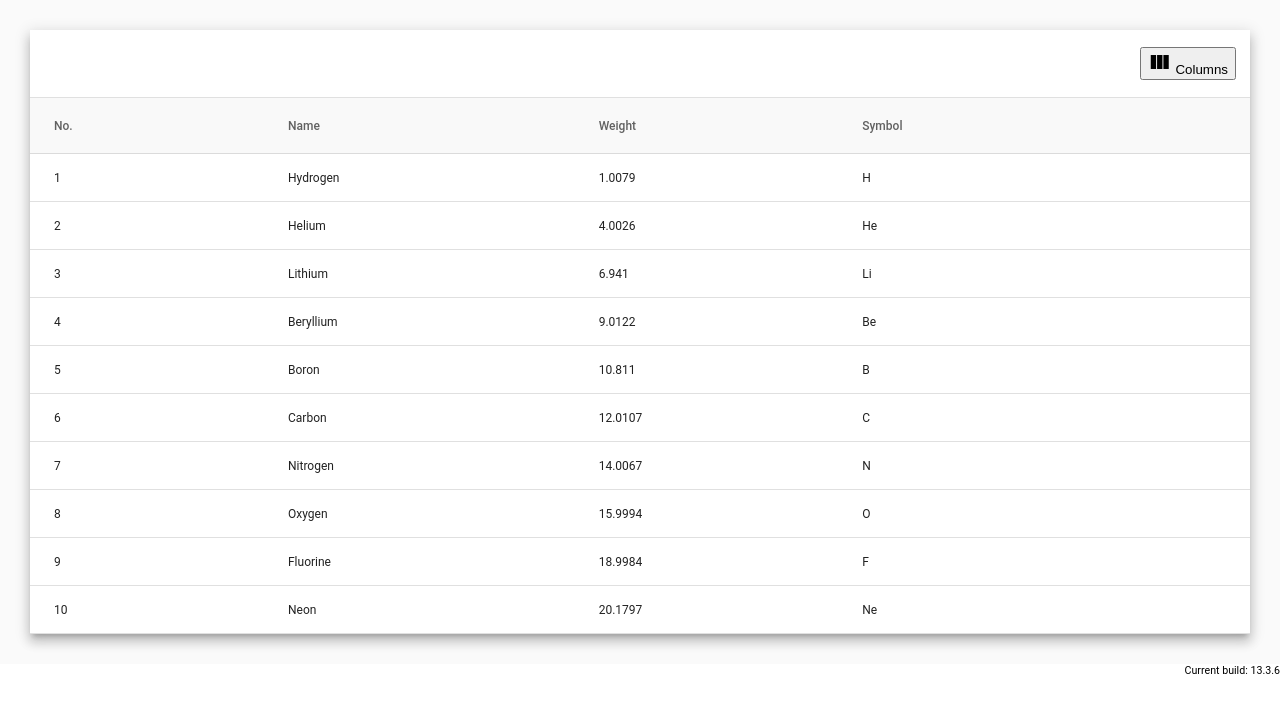
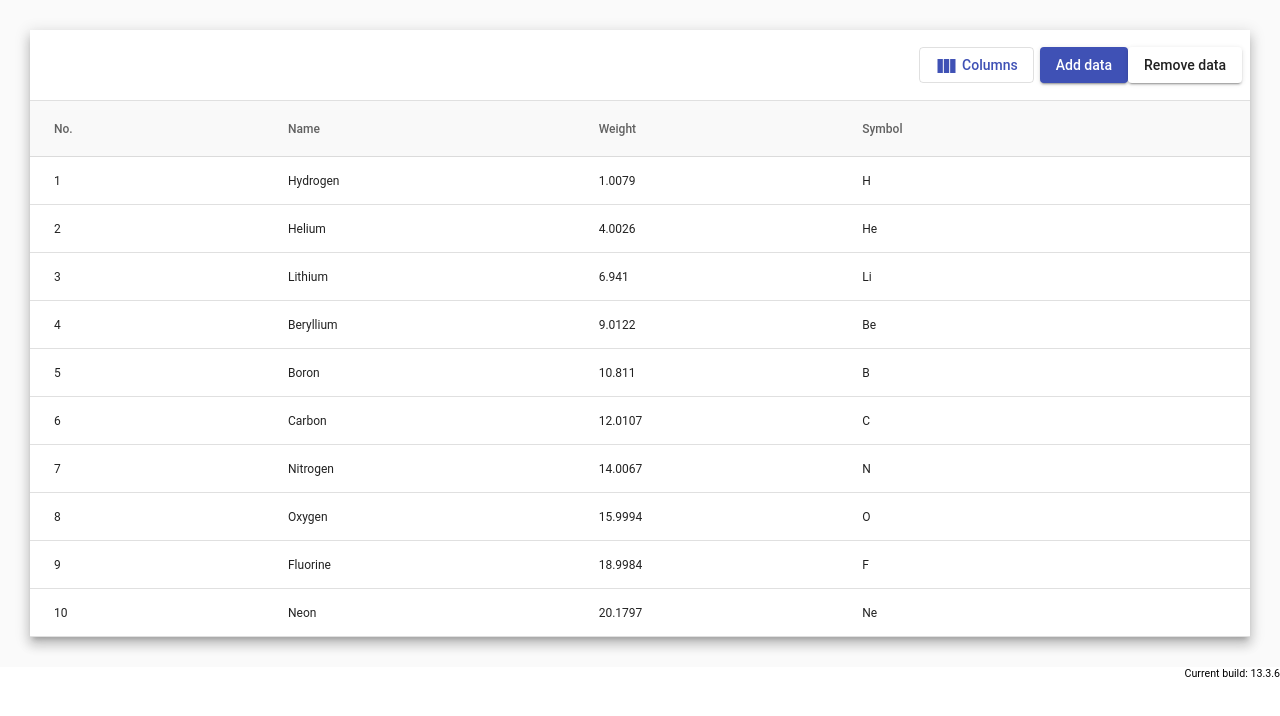
Before and after one commit to coderbase-it/angular-mat-table-in-love, an Angular app: page / in a window 1280 px wide. Shown: the top 716 px of the page. Built offline with nearby package versions, Linux system fonts and the light colour scheme.

Commit message:
4 files modified

```diff
--- a/src/app/app.module.ts
+++ b/src/app/app.module.ts
@@ -16,6 +16,7 @@ import { MatMenuModule } from '@angular/material/menu';
 import { MatCheckboxModule } from '@angular/material/checkbox';
 import { MatCardModule } from '@angular/material/card';
 import { MatTableModule } from '@angular/material/table';
+import { MatButtonModule } from '@angular/material/button';
 
 @NgModule({
   imports: [
@@ -31,6 +32,7 @@ import { MatTableModule } from '@angular/material/table';
     MatCheckboxModule,
     MatCardModule,
     MatTableModule,
+    MatButtonModule,
   ],
   entryComponents: [TableBasicExample, ColumnSorterComponent],
   declarations: [
--- a/src/app/tables/table-basic-example/table-basic-example.component.html
+++ b/src/app/tables/table-basic-example/table-basic-example.component.html
@@ -8,6 +8,22 @@
     >
       <mat-icon>view_column</mat-icon>
       Columns
+    </button>
+    <button
+      mat-raised-button
+      color="primary"
+      (click)="addData()"
+      class="demo-button"
+    >
+      Add data
+    </button>
+    <button
+      mat-raised-button
+      [disabled]="!dataSource.length"
+      (click)="removeData()"
+      class="demo-button"
+    >
+      Remove data
     </button>
   </ng-container>
   <table mat-table [dataSource]="dataSource">
--- a/src/app/tables/table-basic-example/table-basic-example.component.ts
+++ b/src/app/tables/table-basic-example/table-basic-example.component.ts
@@ -1,4 +1,5 @@
-import { Component } from '@angular/core';
+import { Component, ViewChild } from '@angular/core';
+import { MatTable } from '@angular/material/table';
 
 export interface PeriodicElement {
   name: string;
@@ -37,7 +38,20 @@ const ELEMENT_DATA: PeriodicElement[] = [
 export class TableBasicExample {
   displayedColumns: any = ['position', 'name', 'weight', 'symbol'];
   displayedColumnsNames: any = ['No.', 'Name', 'Weight', 'Symbol'];
-  dataSource = ELEMENT_DATA;
+  dataSource = [...ELEMENT_DATA];
+
+  @ViewChild(MatTable) table: MatTable<PeriodicElement>;
+
+  addData() {
+    const randomElementIndex = Math.floor(Math.random() * ELEMENT_DATA.length);
+    this.dataSource.push(ELEMENT_DATA[randomElementIndex]);
+    this.table.renderRows();
+  }
+
+  removeData() {
+    this.dataSource.pop();
+    this.table.renderRows();
+  }
 }
 
 /**  Copyright 2019 Google Inc. All Rights Reserved.
```
Also changed, not shown: 1 other file (tests, documents, lock files or other folders).
